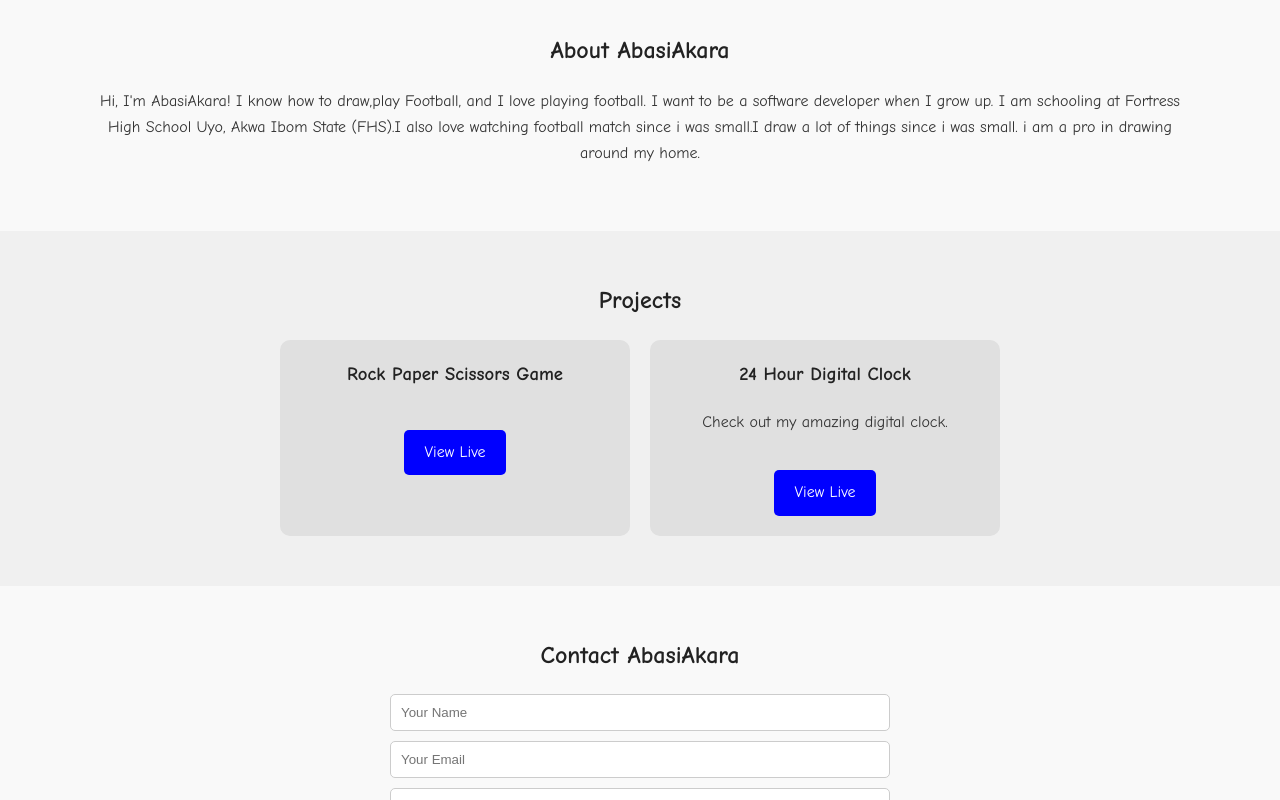
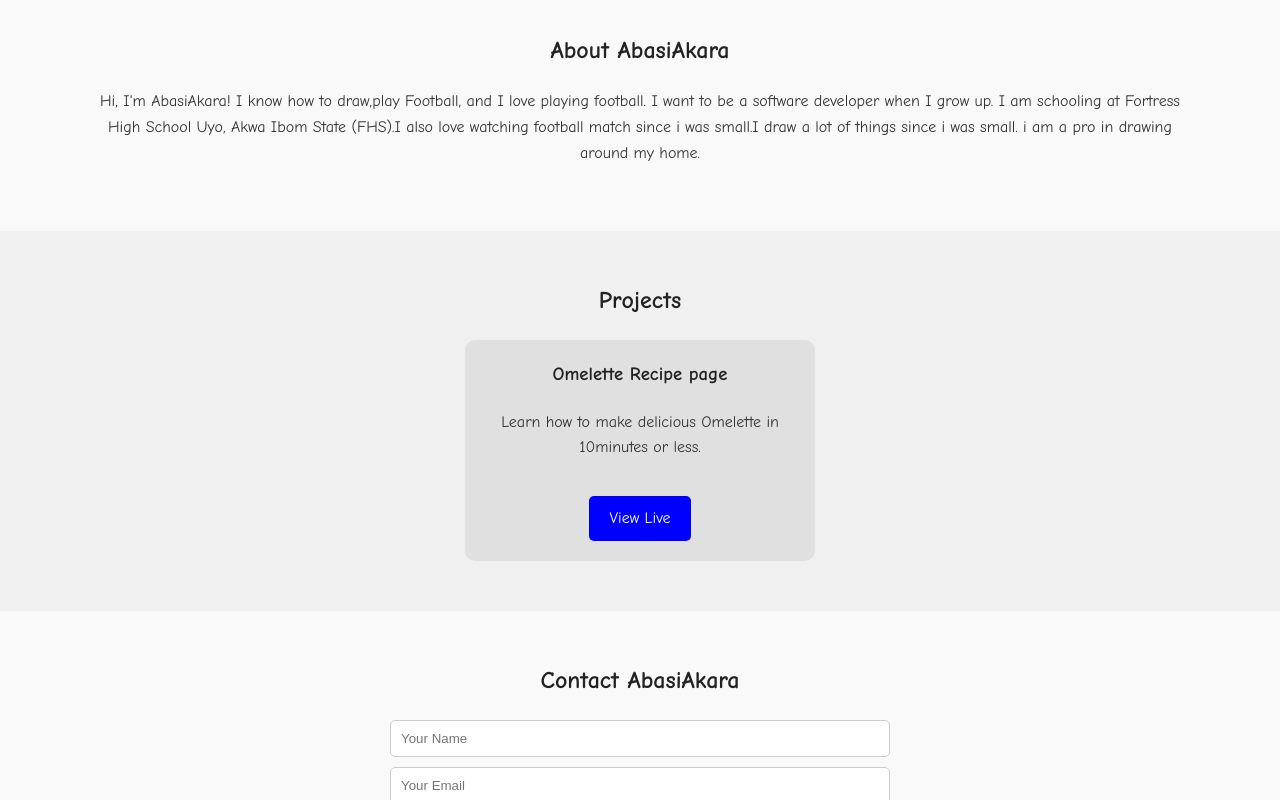
Before and after one commit to Fotress-school/AbasiAkara, a plain HTML site: page index.html in a window 1280 px wide. Shown: the part 819-1619 px from the top of the page. Drawn offline with Linux system fonts and the light colour scheme.

Commit message:
Update index.html

```diff
--- a/index.html
+++ b/index.html
@@ -45,7 +45,7 @@
                     <a href="#about" class="btn">Learn More</a>
                 </div>
                 <div class="hero-image">
-                    <img src="./abdul.jpg"alt="abdul">
+                    <img src=""alt="abdul">
                 </div>
             </div>
         </div>
@@ -69,24 +69,21 @@
     <!-- Projects Section -->
     <section id="projects">
         <div class="container">
-            <h2>Projects</h2>
-            <div class="project-list">
-                <div class="project">
-                    <h3>Rock Paper Scissors Game</h3>
-                    <a href="https://rock-paper-coder1.netlify.app" target="_blank" class="btn">View Live</a>
-                </div>
-                <div class="project">
-                    <h3>24 Hour Digital Clock</h3>
-                    <p>Check out my amazing digital clock.</p>
-                    <a href="https://timer-coder1.netlify.app/" target="_blank" class="btn">View Live</a>
-                </div>
-                <!-- <div class="project">
-                    <h3>My Portfolio Website</h3>
-                    <p>A showcase of all my projects and skills.</p>
-                </div> -->
+          <h2>Projects</h2>
+          <div class="project-list">
+            <div class="project">
+              <h3>Omelette Recipe page</h3>
+              <p>Learn how to make delicious Omelette in 10minutes or less.</p>
+              <a
+                href="https://o-melette-recipe-page.netlify.app/"
+                target="_blank"
+                class="btn"
+                >View Live</a
+              >
             </div>
+          </div>
         </div>
-    </section>
+      </section>
 
     <!-- Contact Section -->
     <section id="contact">
```
